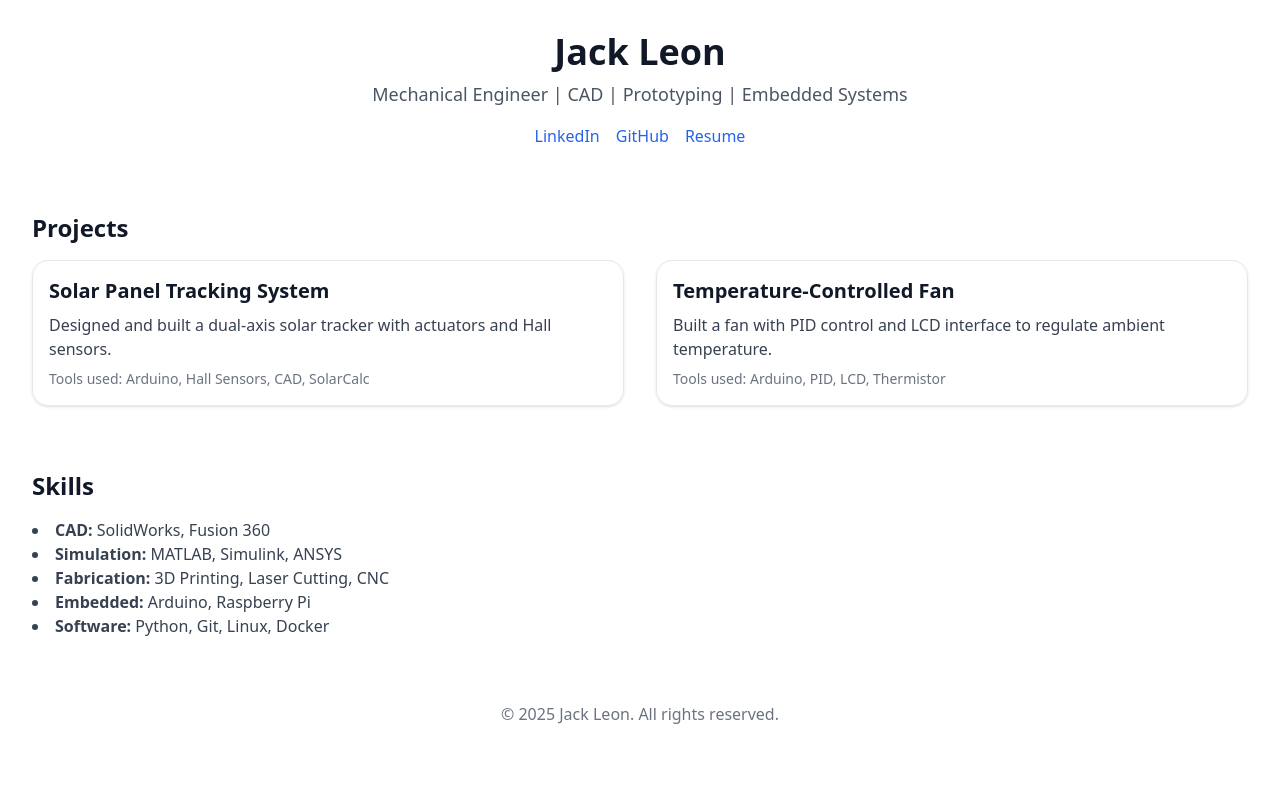
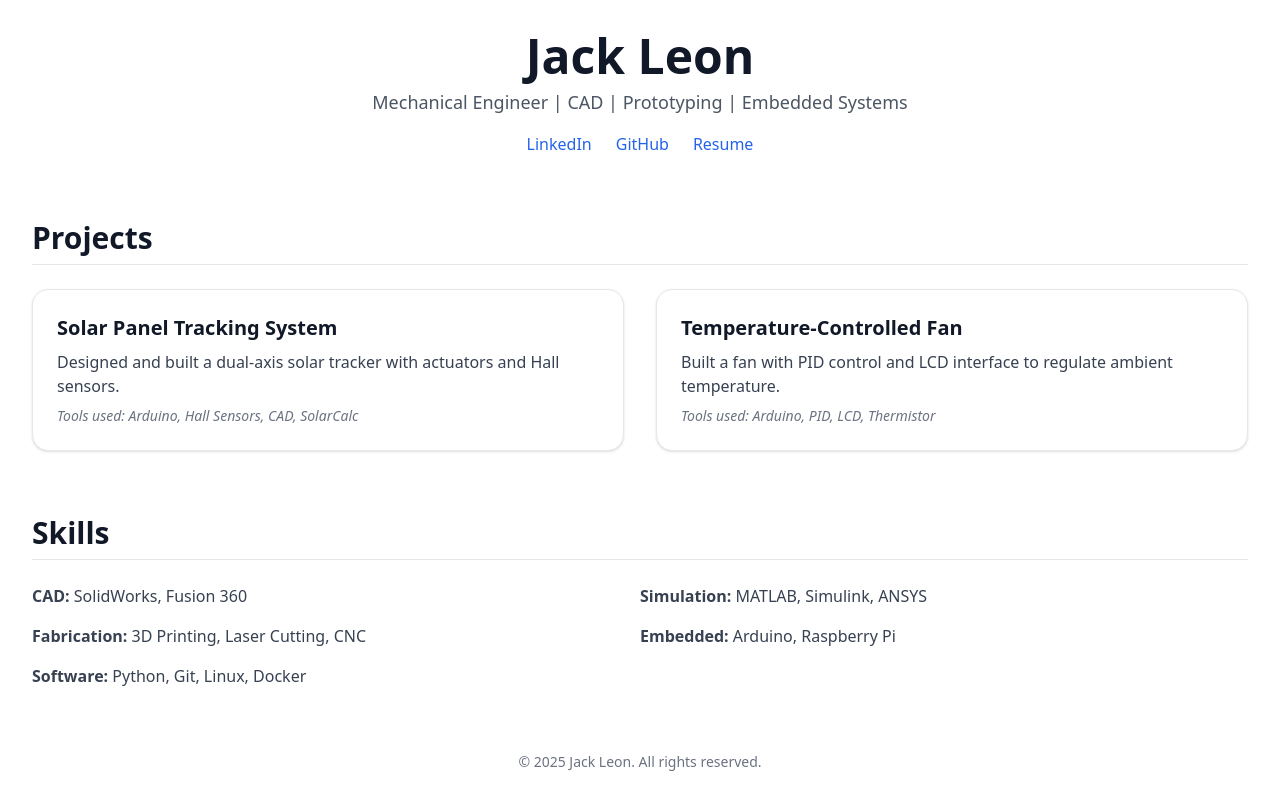
Before and after one commit to JackKingLeon/Portfolio, a React (Create React App) app: page / in a window 1280 px wide. Built offline with nearby package versions, Linux system fonts and the light colour scheme.

Commit message:
Test Formatting

```diff
--- a/src/App.js
+++ b/src/App.js
@@ -2,31 +2,40 @@ export default function Portfolio() {
   return (
     <main className="min-h-screen bg-white text-gray-900 p-8 font-sans">
       <section className="text-center mb-16">
-        <h1 className="text-4xl font-bold mb-2">Jack Leon</h1>
+        <h1 className="text-5xl font-extrabold mb-2">Jack Leon</h1>
         <p className="text-lg text-gray-600">
           Mechanical Engineer | CAD | Prototyping | Embedded Systems
         </p>
-        <div className="mt-4 flex justify-center gap-4">
+        <div className="mt-4 flex justify-center gap-6">
           <a
             href="https://www.linkedin.com"
+            target="_blank"
+            rel="noopener noreferrer"
             className="text-blue-600 hover:underline"
           >
             LinkedIn
           </a>
           <a
             href="https://github.com"
+            target="_blank"
+            rel="noopener noreferrer"
             className="text-blue-600 hover:underline"
           >
             GitHub
           </a>
-          <a href="/resume.pdf" className="text-blue-600 hover:underline">
+          <a
+            href="/resume.pdf"
+            target="_blank"
+            rel="noopener noreferrer"
+            className="text-blue-600 hover:underline"
+          >
             Resume
           </a>
         </div>
       </section>
 
       <section className="mb-16">
-        <h2 className="text-2xl font-semibold mb-4">Projects</h2>
+        <h2 className="text-3xl font-semibold mb-6 border-b pb-2">Projects</h2>
         <div className="grid grid-cols-1 md:grid-cols-2 gap-8">
           <ProjectCard
             title="Solar Panel Tracking System"
@@ -42,28 +51,34 @@ export default function Portfolio() {
       </section>
 
       <section className="mb-16">
-        <h2 className="text-2xl font-semibold mb-4">Skills</h2>
-        <ul className="list-disc list-inside text-gray-700">
-          <li>
-            <strong>CAD:</strong> SolidWorks, Fusion 360
-          </li>
-          <li>
-            <strong>Simulation:</strong> MATLAB, Simulink, ANSYS
-          </li>
-          <li>
-            <strong>Fabrication:</strong> 3D Printing, Laser Cutting, CNC
-          </li>
-          <li>
-            <strong>Embedded:</strong> Arduino, Raspberry Pi
-          </li>
-          <li>
-            <strong>Software:</strong> Python, Git, Linux, Docker
-          </li>
-        </ul>
+        <h2 className="text-3xl font-semibold mb-6 border-b pb-2">Skills</h2>
+        <div className="grid grid-cols-1 md:grid-cols-2 gap-y-4 text-gray-700">
+          <div>
+            <span className="font-semibold">CAD:</span> SolidWorks, Fusion 360
+          </div>
+          <div>
+            <span className="font-semibold">Simulation:</span> MATLAB, Simulink,
+            ANSYS
+          </div>
+          <div>
+            <span className="font-semibold">Fabrication:</span> 3D Printing,
+            Laser Cutting, CNC
+          </div>
+          <div>
+            <span className="font-semibold">Embedded:</span> Arduino, Raspberry
+            Pi
+          </div>
+          <div>
+            <span className="font-semibold">Software:</span> Python, Git, Linux,
+            Docker
+          </div>
+        </div>
       </section>
 
       <section className="text-center">
-        <p className="text-gray-500">© 2025 Jack Leon. All rights reserved.</p>
+        <p className="text-gray-500 text-sm">
+          © 2025 Jack Leon. All rights reserved.
+        </p>
       </section>
     </main>
   );
@@ -71,10 +86,10 @@ export default function Portfolio() {
 
 function ProjectCard({ title, description, tools }) {
   return (
-    <div className="border rounded-2xl p-4 shadow hover:shadow-lg transition">
+    <div className="border rounded-2xl p-6 shadow hover:shadow-lg transition bg-white">
       <h3 className="text-xl font-semibold mb-2">{title}</h3>
       <p className="text-gray-700 mb-2">{description}</p>
-      <p className="text-sm text-gray-500">Tools used: {tools}</p>
+      <p className="text-sm text-gray-500 italic">Tools used: {tools}</p>
     </div>
   );
 }
```
